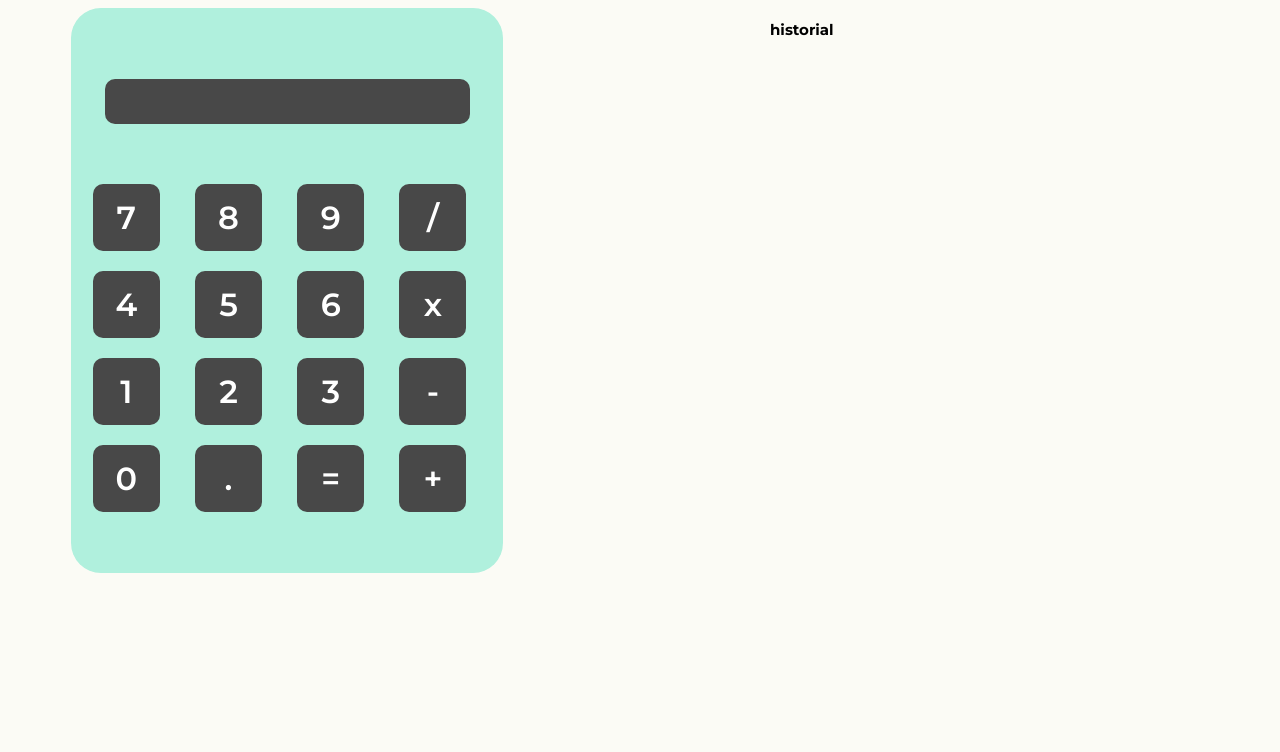
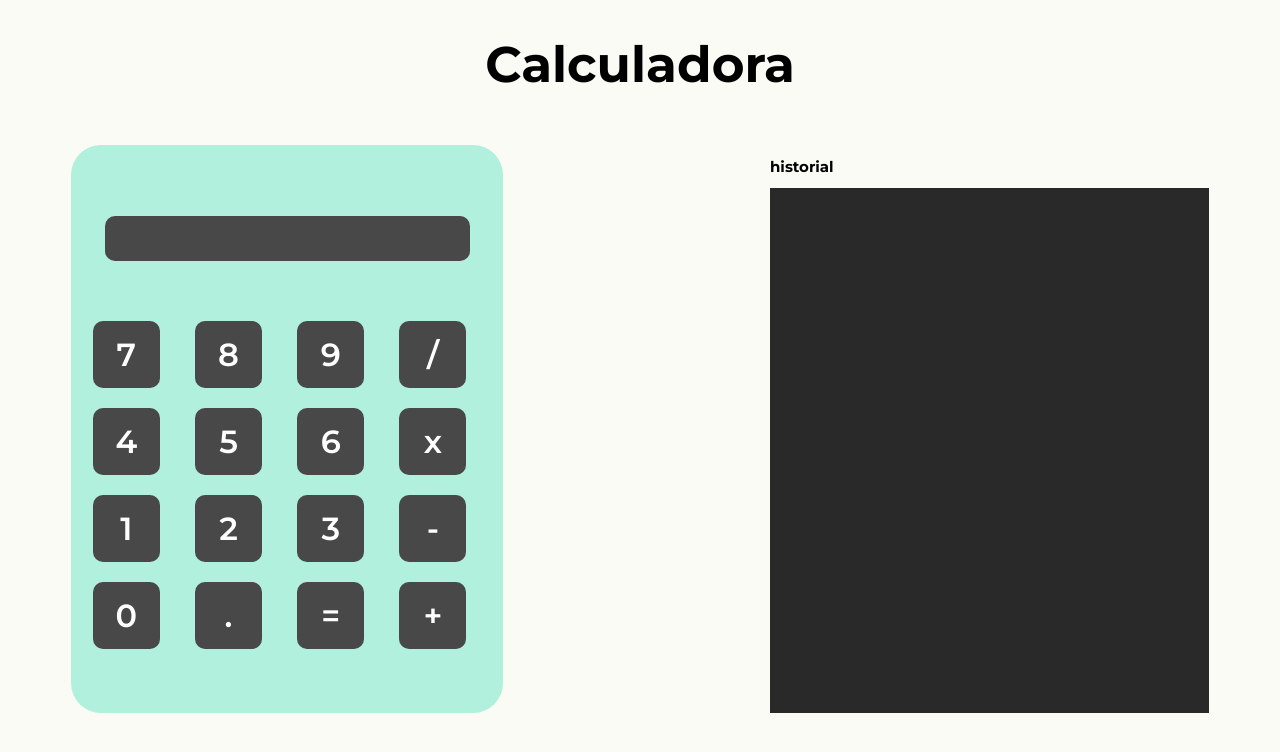
Before and after one commit to DanielGuerraM/Calculadora, a plain HTML site: page index.html in a window 1280 px wide. Drawn offline with Linux system fonts and the light colour scheme.

Commit message:
Frontend Terminado

```diff
--- a/index.html
+++ b/index.html
@@ -10,6 +10,8 @@
     <title>Calculadora</title>
 </head>
 <body>
+
+    <h1>Calculadora</h1>
     <div class="contenedor">
         <div class="cuerpo">
             <div class="contenedor-pantalla">
@@ -38,6 +40,10 @@
 
         <div class="historial">
             <h2>historial</h2>
+
+            <div class="contenedor-historial">
+
+            </div>
         </div>
     </div>
 </body>
--- a/styles/style.css
+++ b/styles/style.css
@@ -24,6 +24,12 @@ body{
     font-family: var(--fuenteTeclas);
     min-height: 100%;
     background-color: var(--beige);
+}
+
+h1{
+    text-align: center;
+    font-size: 5rem;
+    margin-bottom: 5rem;
 }
 
 .contenedor {
@@ -82,3 +88,8 @@ body{
     cursor: pointer;
     background-color: #3d3d3d;
 }
+
+.contenedor-historial{
+    background-color: var(--oscuro);
+    min-height: 52.5rem;
+}
```
